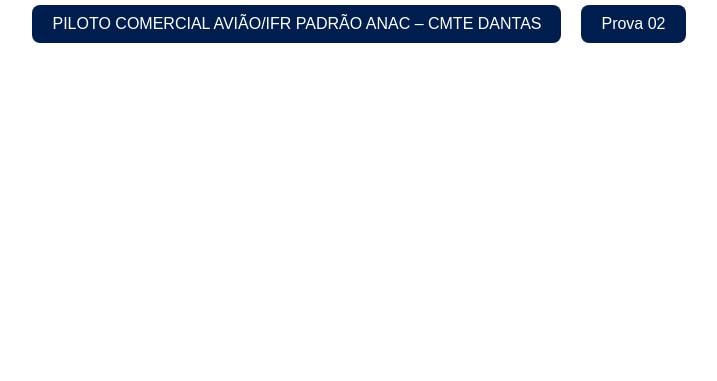
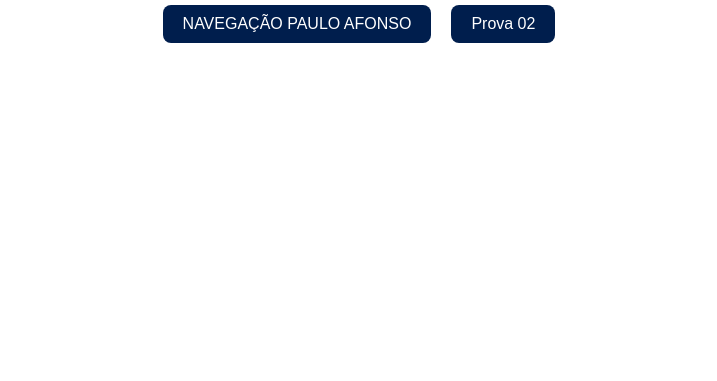
Before and after one commit to ElmoAndrade/Simulado, a plain HTML site: page index.html in a window 1280 px wide. Shown: the part 419-800 px from the top of the page, without its empty margins (281-998 px from the left). Drawn offline with Linux system fonts and the light colour scheme.

Commit message:
Update index.html

```diff
--- a/index.html
+++ b/index.html
@@ -10,7 +10,7 @@
     <div class="container">
         <h1>Escolha uma Prova</h1>
         <div class="prova-buttons">
-            <button id="prova-01">PILOTO COMERCIAL AVIÃO/IFR PADRÃO ANAC – CMTE DANTAS</button>
+            <button id="prova-01">NAVEGAÇÃO PAULO AFONSO</button>
             <button id="prova-02">Prova 02</button>
         </div>
     </div>
```
